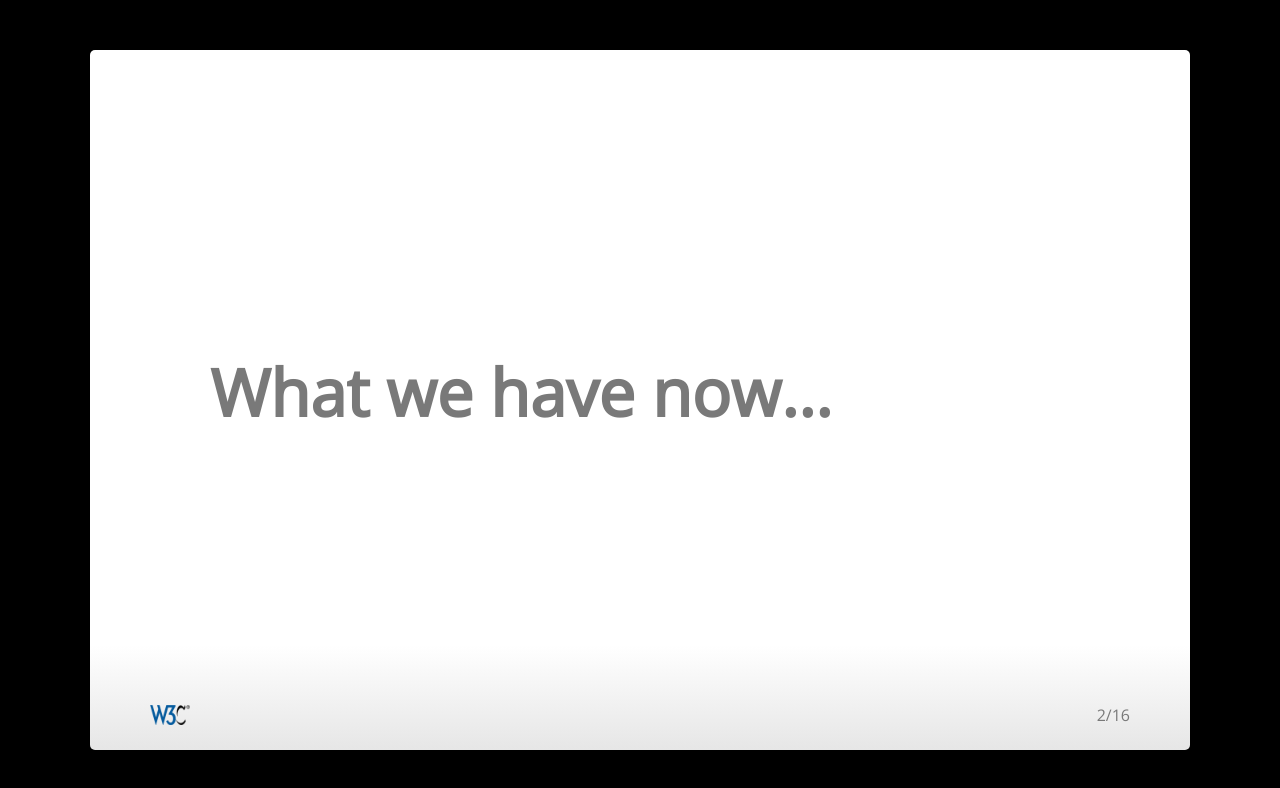
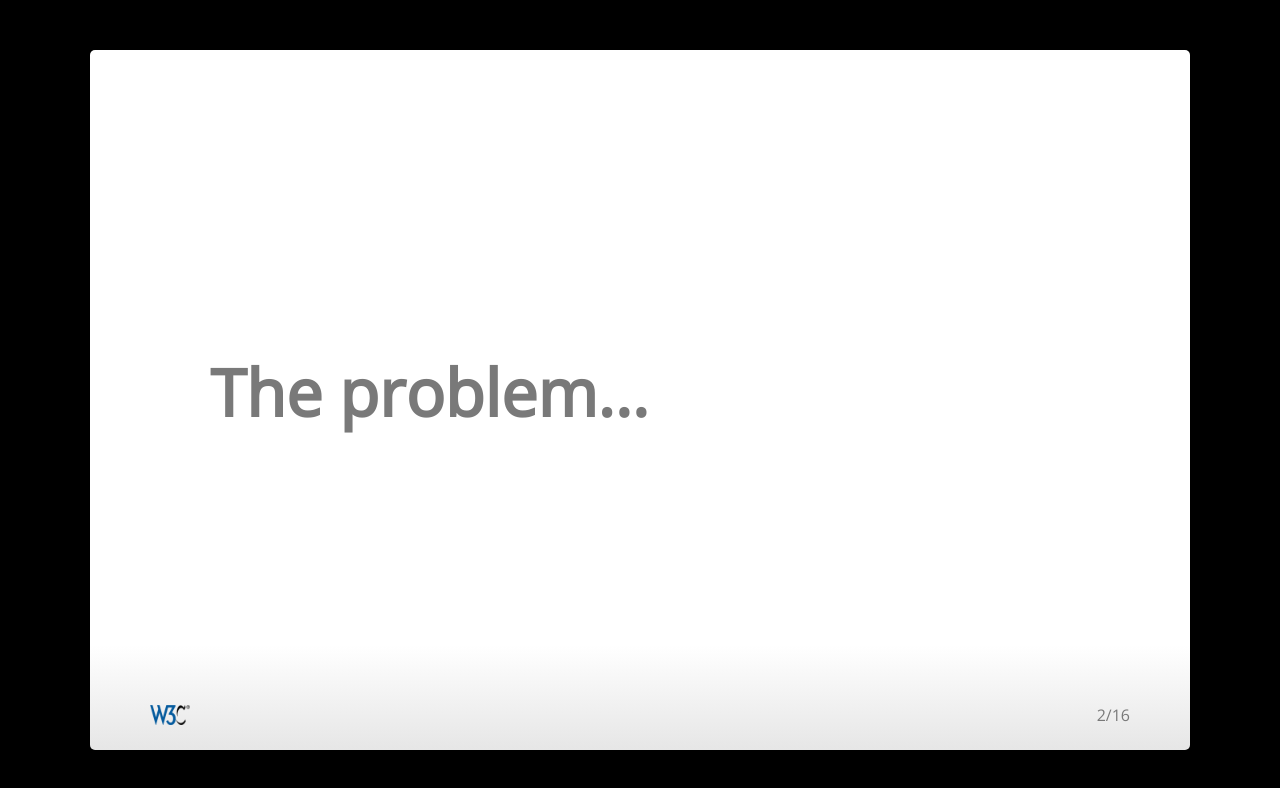
Before and after one commit to deiu/semweb-apps-presentation, a plain HTML site: page index.html in a window 1280 px wide. Both pictures are taken after a click on the element 1240 px from the left and 400 px from the top of the page. Drawn offline with nearby package versions, Linux system fonts and the light colour scheme.

Commit message:
Minor change

```diff
--- a/index.html
+++ b/index.html
@@ -26,7 +26,7 @@
 
   <slide class="segue">
     <hgroup class="auto-fadein">
-      <h1 class="dark" style="font-size:65px;padding-bottom:100px">What we have now...</h1>
+      <h1 class="dark" style="font-size:65px;padding-bottom:100px">The problem...</h1>
     </hgroup>
   </slide>
 
```
